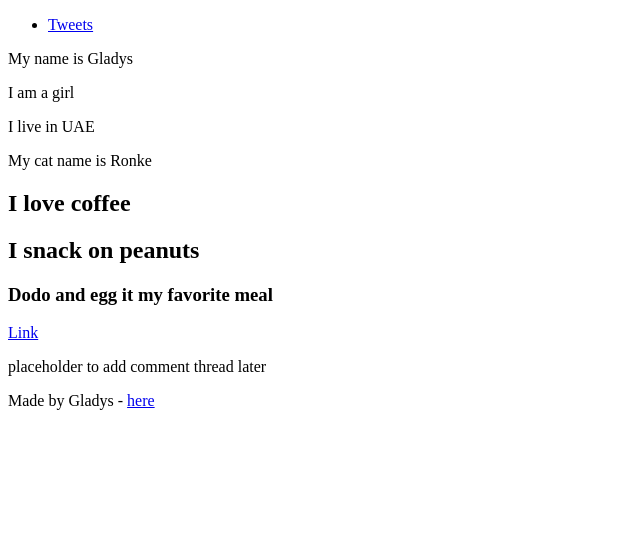
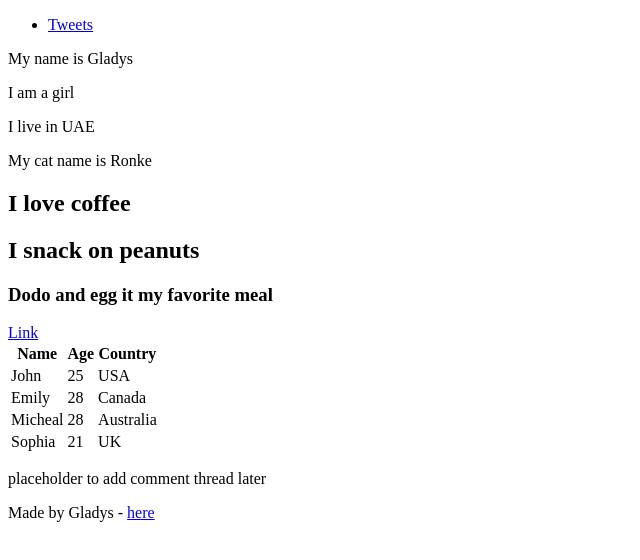
Before and after one commit to Gladysoj/My_First_Portfolio, a plain HTML site: page html_basic/index.html in a window 1280 px wide. Shown: the whole page, without its empty margins (0-640 px from the left). Drawn offline with Linux system fonts and the light colour scheme.

Commit message:
New File

```diff
--- a/html_basic/index.html
+++ b/html_basic/index.html
@@ -23,6 +23,37 @@
             <h2>I snack on peanuts</h2>
             <h3>Dodo and egg it my favorite meal</h3>
             <a href="https://i.ibb.co/gTDZZT8/ALX-Logo-07.pn">Link</a>
+            <table>
+                <thead>
+                    <tr>
+                        <th>Name</th>
+                        <th>Age</th>
+                        <th>Country</th>
+                    </tr>
+                </thead>
+                <tbody>
+                    <tr>
+                        <td>John</td>
+                        <td>25</td>
+                        <td>USA</td>
+                    </tr>
+                    <tr>
+                        <td>Emily</td>
+                        <td>28</td>
+                        <td>Canada</td>
+                    </tr>
+                    <tr>
+                        <td>Micheal</td>
+                        <td>28</td>
+                        <td>Australia</td>
+                        <tr>
+                            <td>Sophia</td>
+                            <td>21</td>
+                            <td>UK</td>
+                        </tr>
+                    </tr>
+                </tbody>
+            </table>
         </article>
         <aside>
             <p>placeholder to add comment thread later</p>
```
